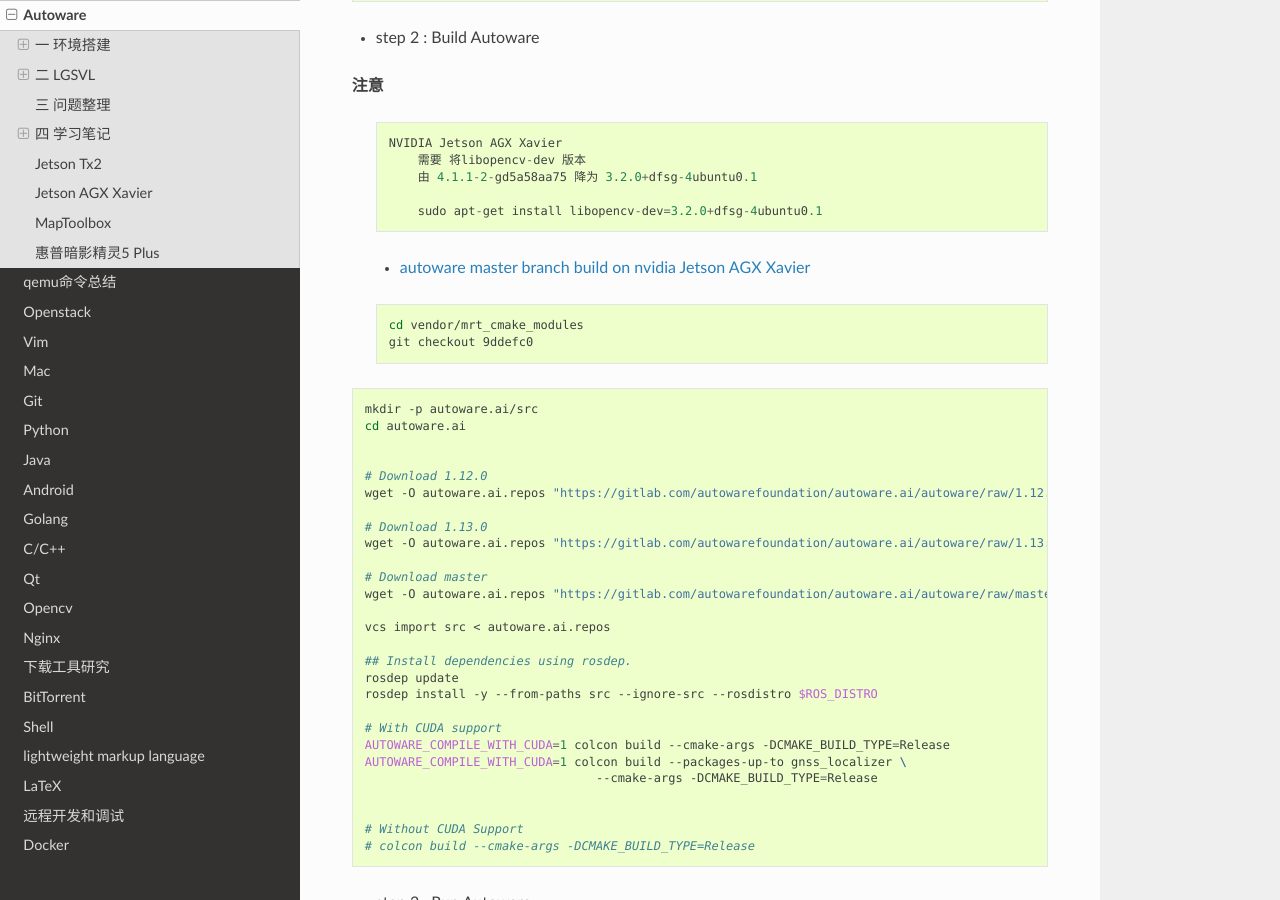
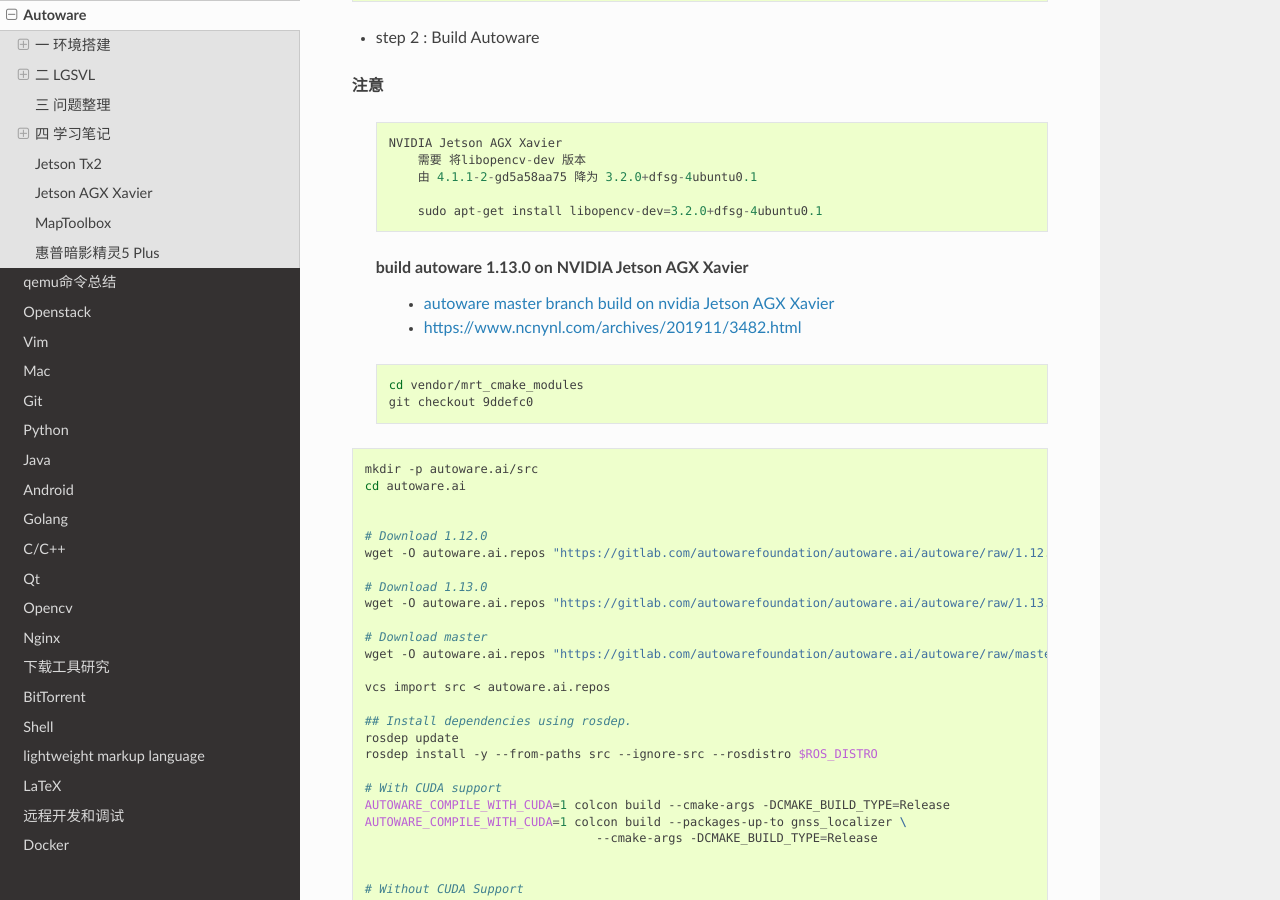
Before and after one commit to my-rds-store/my_space, a Sphinx documentation site: the page built from source/autoware/index.rst, in a window 1280 px wide and 900 px high, scrolled down 2372 px. Built offline with Sphinx 7.4.7 and the Read the Docs theme 2.0.0, drawn with Linux system fonts in a browser that asks for light colours.

Commit message:
update ...

```diff
--- a/source/autoware/index.rst
+++ b/source/autoware/index.rst
@@ -143,8 +143,9 @@
 
             sudo apt-get install libopencv-dev=3.2.0+dfsg-4ubuntu0.1
 
-
-    * `autoware master branch build on nvidia Jetson AGX Xavier <https://gitlab.com/autowarefoundation/autoware.ai/autoware/-/merge_requests/25/diffs?commit_id=4706665ce4366f66034ecd089902f57426b5a728>`_
+    **build autoware 1.13.0 on  NVIDIA Jetson AGX Xavier**
+        * `autoware master branch build on nvidia Jetson AGX Xavier <https://gitlab.com/autowarefoundation/autoware.ai/autoware/-/merge_requests/25/diffs?commit_id=4706665ce4366f66034ecd089902f57426b5a728>`_
+        * https://www.ncnynl.com/archives/201911/3482.html
 
     .. code-block:: sh
 
```
